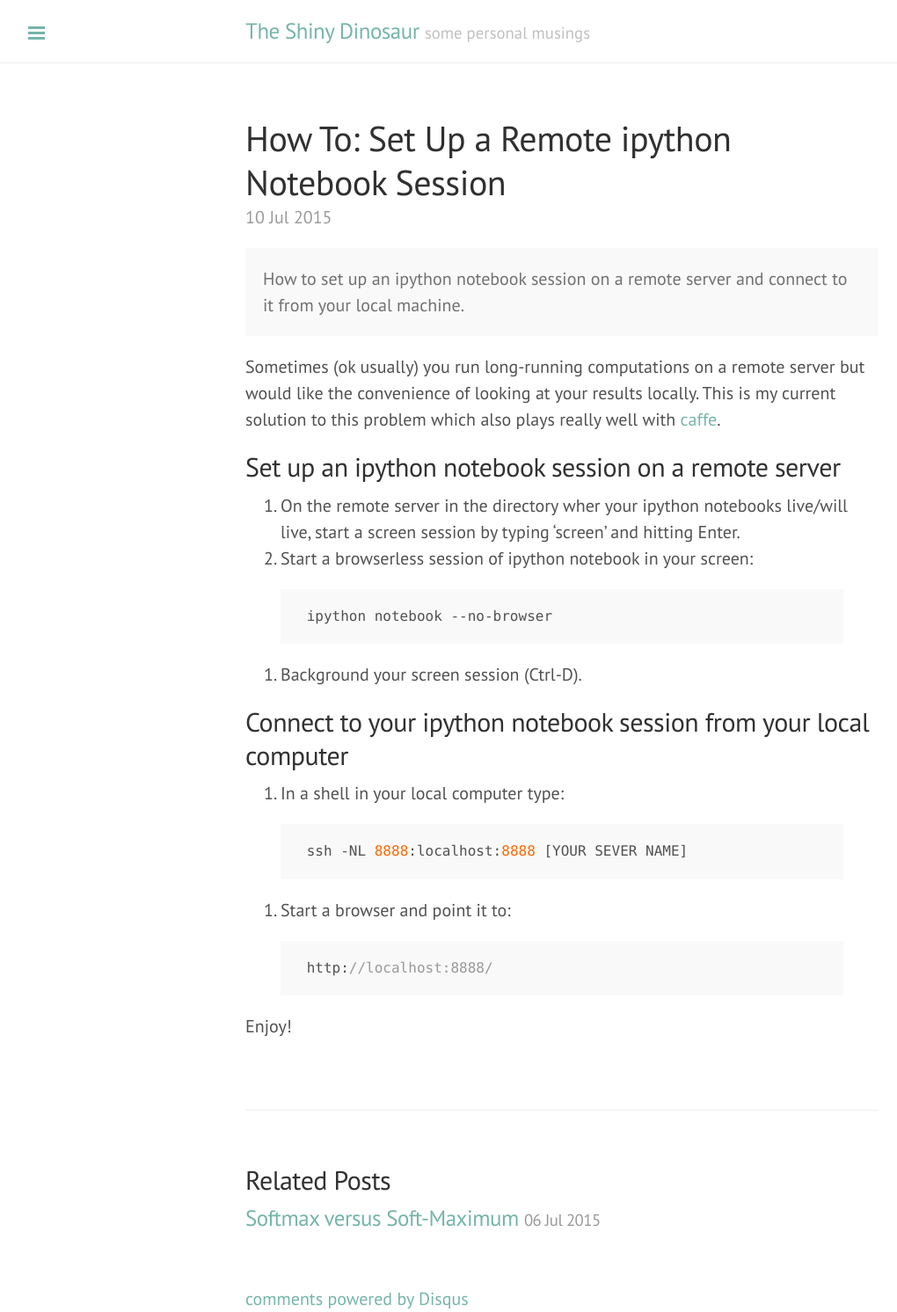
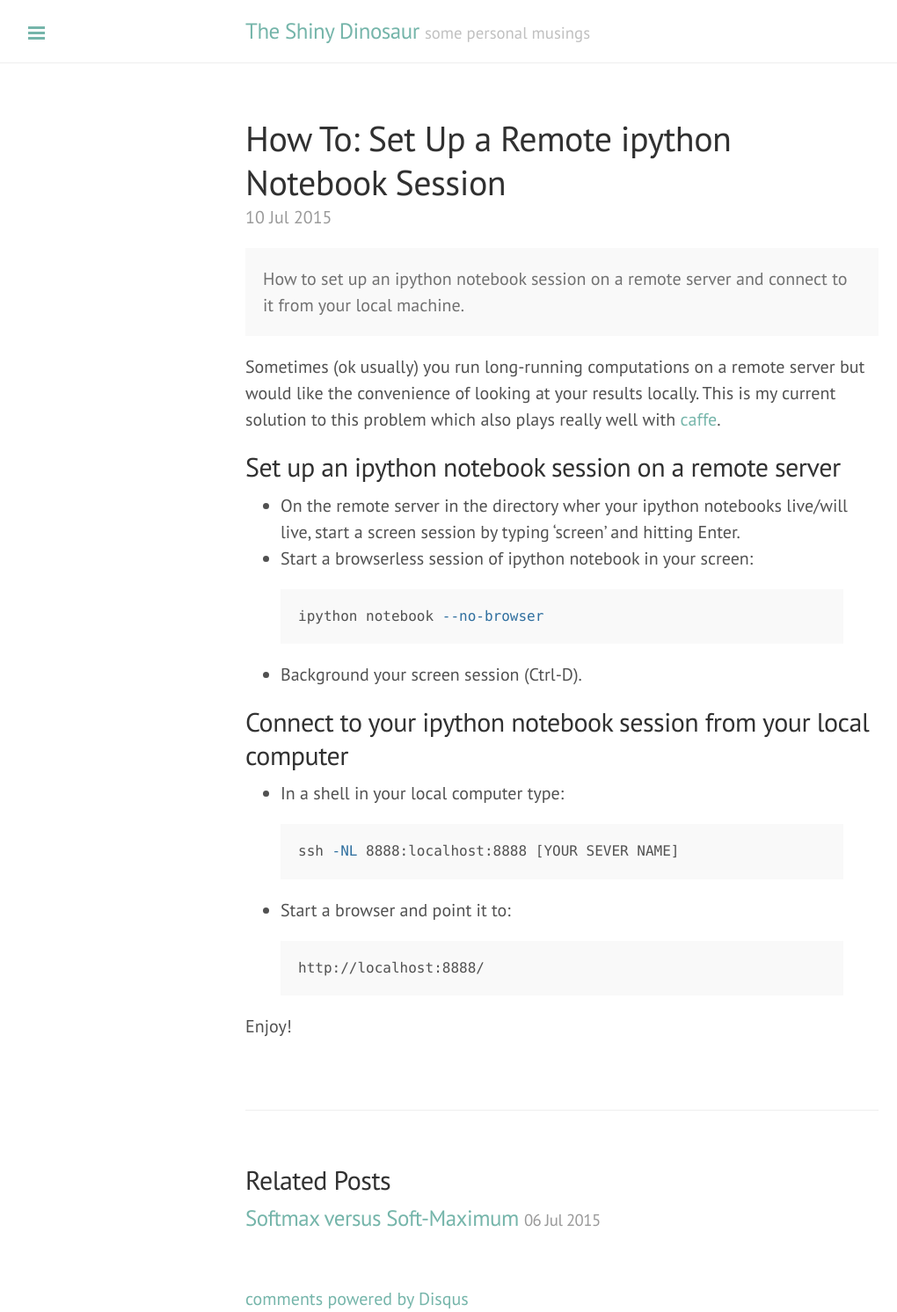
Before and after one commit to shinydinosaur/shinydinosaur.github.io, a Jekyll site: the page built from _posts/2015-07-10-how-to-remote-ipython-notebook.md, in a window 1280 px wide. Shown: the whole page at 88% size, without its empty margins (1-1021 px from the left). Built offline with Jekyll 4.4.1, drawn with Linux system fonts in a browser that asks for light colours; comment, search, counter and statistics services are not loaded; some of the changed lines change nothing that is shown.

Commit message:
moving to highlight bash and non ordered itemized list

```diff
--- a/_posts/2015-07-10-how-to-remote-ipython-notebook.md
+++ b/_posts/2015-07-10-how-to-remote-ipython-notebook.md
@@ -17,12 +17,21 @@ published: true
 Sometimes (ok usually) you run long-running computations on a remote server but would like the convenience of looking at your results locally. This is my current solution to this problem which also plays really well with [caffe](http://caffe.berkeleyvision.org/).
 
 ## Set up an ipython notebook session on a remote server
-1. On the remote server in the directory wher your ipython notebooks live/will live, start a screen session by typing 'screen' and hitting Enter.
-2. Start a browserless session of ipython notebook in your screen: {% highlight js %} ipython notebook --no-browser {% endhighlight %}
-3. Background your screen session (Ctrl-D).
+- On the remote server in the directory wher your ipython notebooks live/will live, start a screen session by typing 'screen' and hitting Enter.
+- Start a browserless session of ipython notebook in your screen:
+{% highlight bash %}
+ipython notebook --no-browser
+{% endhighlight %}
+- Background your screen session (Ctrl-D).
 
 ## Connect to your ipython notebook session from your local computer
-1. In a shell in your local computer type: {% highlight js %} ssh -NL 8888:localhost:8888 [YOUR SEVER NAME] {% endhighlight %}
-2. Start a browser and point it to: {% highlight js %} http://localhost:8888/ {% endhighlight %}
+- In a shell in your local computer type:
+{% highlight bash %}
+ssh -NL 8888:localhost:8888 [YOUR SEVER NAME]
+{% endhighlight %}
+- Start a browser and point it to:
+{% highlight bash %}
+http://localhost:8888/
+{% endhighlight %}
 
 Enjoy!
```
